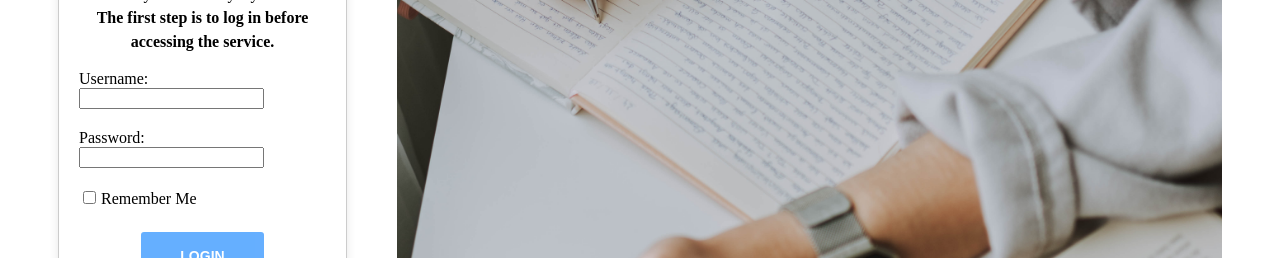
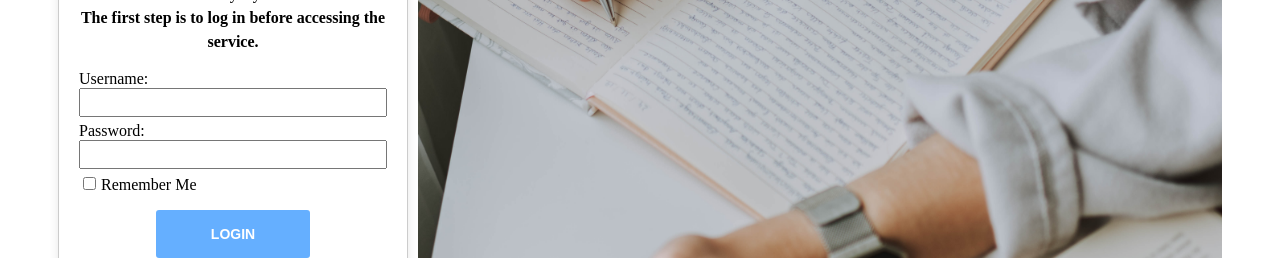
Before and after one commit to Thongek-wpm/social-web-app, a Vue app: page / in a window 1280 px wide. Shown: the part 246-504 px from the top of the page. Built offline with nearby package versions, Linux system fonts and the light colour scheme.

Commit message:
Update LoginPage.vue

```diff
--- a/src/views/LoginPage.vue
+++ b/src/views/LoginPage.vue
@@ -16,24 +16,30 @@
           </div>
         </div>
         <form @submit.prevent="login">
-          <div class="form-group flex items-center">
-            <label for="username" class="mr- 4">Username:</label>
+          <div class="form-group flex items-center justify-center mb-4">
+            <!-- จัดกึ่งกลางแนวตั้งและแนวนอน -->
+            <label for="username" class="mr-4">Username:</label>
+            <br />
+            <!-- บรรทัดใหม่ -->
             <input
               type="text"
               id="username"
               v-model="username"
               required
-              class="w-full"
+              class="w-full txt-form"
             />
           </div>
-          <div class="form-group flex items-center">
-            <label for="password" class="mr- 4">Password:</label>
+          <div class="form-group flex items-center justify-center mb-4">
+            <!-- จัดกึ่งกลางแนวตั้งและแนวนอน -->
+            <label for="password" class="mr-4">Password:</label>
+            <br />
+            <!-- บรรทัดใหม่ -->
             <input
               type="password"
               id="password"
               v-model="password"
               required
-              class="w-full"
+              class="w-full txt-form"
             />
           </div>
           <div class="form-group remember-me">
@@ -139,10 +145,7 @@ export default {
 }
 
 .form-group {
-  margin-bottom: 20px;
-  width: 100%;
-  height: 100%;
-  align-items: center;
+  margin-bottom: 5px;
 }
 
 .mr-2 {
@@ -175,12 +178,12 @@ button {
 }
 
 .right-image {
-  width: 1200px;
+  width: 1600px;
   border-radius: 30px;
   right: 50;
-  left: 50;
+  left: 60;
   height: 800px;
-  padding-left: 50px;
+  padding-left: 10px;
   object-fit: cover;
 }
 
@@ -213,4 +216,8 @@ button {
 .btn-login:hover {
   opacity: 1;
 }
+.txt-form {
+  width: 300px;
+  padding-bottom: 3%;
+}
 </style>
```
